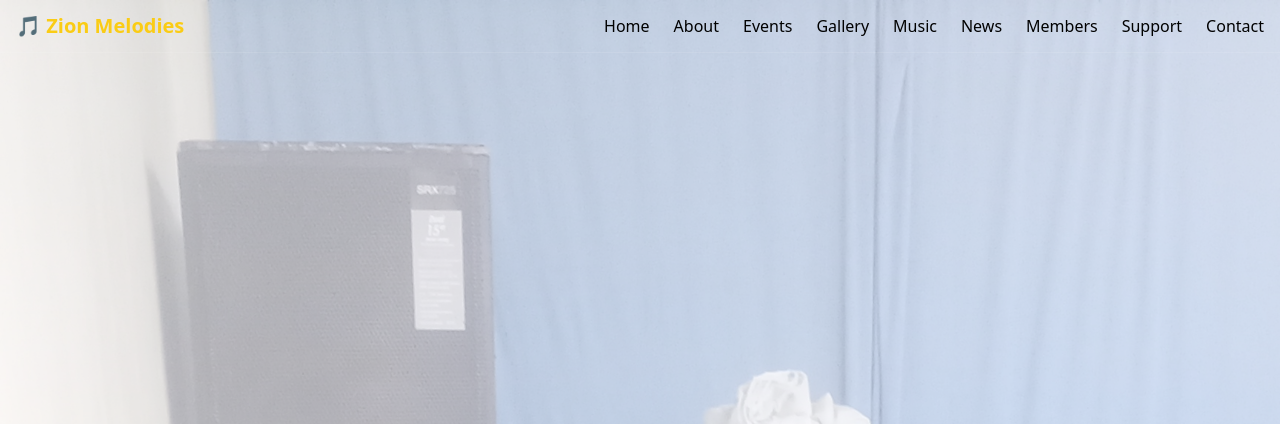
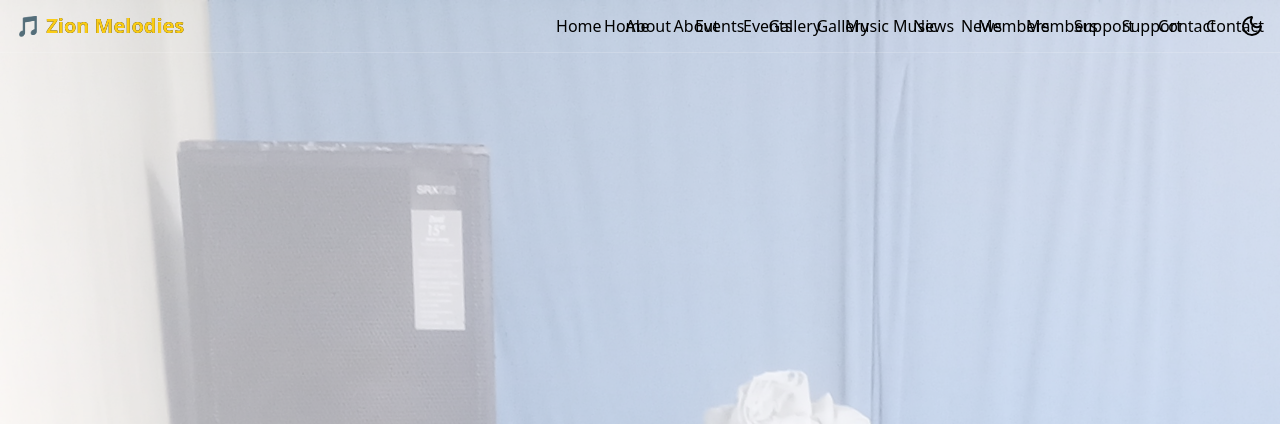
Before and after one commit to bonyborn254/ZionMelodiesBand, a Django app: template mainapp/templates/home.html in a window 1280 px wide. Shown: the top 424 px of the page. Run offline with Django 5.2, Linux system fonts and the light colour scheme; the template is opened without the code that fills it, so the values that code supplies are empty; some libraries are stand-ins or nearby versions.

Commit message:
Refactor base.html for improved structure and CSS

```diff
--- a/mainapp/templates/base.html
+++ b/mainapp/templates/base.html
@@ -1,33 +1,109 @@
 {% load static %}
 <!DOCTYPE html>
 <html lang="en">
-
 <head>
     <meta charset="UTF-8">
-    <meta name="viewport" content="width=device-width, initial-scale=1.0">
+    <meta name="viewport"
+          content="width=device-width, initial-scale=1.0">
+    <title>
+        {% block title %}
+            Zion Melodies Band
+        {% endblock %}
+    </title>
+    <!-- Tailwind CSS -->
+    <script src="https://cdn.tailwindcss.com"></script>
+    <!-- Google Fonts -->
+    <link rel="preconnect"
+          href="https://fonts.googleapis.com">
+    <link rel="preconnect"
+          href="https://fonts.gstatic.com"
+          crossorigin>
+    <link href="https://fonts.googleapis.com/css2?family=Playfair+Display:wght@700;900&family=DM+Sans:wght@400;500;700&display=swap"
+          rel="stylesheet">
+    <!-- Lucide -->
+    <script src="https://cdn.jsdelivr.net/npm/lucide/dist/umd/lucide.min.js"></script>
+    <!-- Custom CSS -->
+    <link rel="stylesheet"
+          href="{% static 'css/style.css' %}">
 
-    <title>{% block title %}Zion Melodies Band{% endblock %}</title>
-
-    <script src="https://cdn.tailwindcss.com"></script>
-
-    <script src="https://cdn.jsdelivr.net/npm/lucide@latest/dist/umd/lucide.min.js"></script>
-
-    <link href="https://fonts.googleapis.com/css2?family=Playfair+Display:wght@700;900&family=DM+Sans:wght@400;500;700&display=swap" rel="stylesheet">
-
-    <link rel="stylesheet" href="{% static 'css/style.css' %}">
-
-    {% block extra_css %}{% endblock %}
+    {% block extra_css %}
+    {% endblock %}
 </head>
-
 <body class="dark min-h-screen">
-
-{% block content %}
-
-{% endblock %}
-
-<script src="{% static 'js/main.js' %}"></script>
-
-{% block extra_js %}{% endblock %}
-
+    <!-- Navigation -->
+    <nav class="nav-blur fixed top-0 w-full z-50 border-b border-white/10">
+        <div class="max-w-7xl mx-auto px-4 py-3 flex items-center justify-between">
+            <a href="/"
+               class="font-display text-xl font-bold gold-gradient">
+                🎵 Zion Melodies
+            </a>
+            <div class="hidden md:flex gap-6 items-center">
+                <a href="#home">Home</a>
+                <a href="#about">About</a>
+                <a href="#events">Events</a>
+                <a href="#gallery">Gallery</a>
+                <a href="#music">Music</a>
+                <a href="#announcements">News</a>
+                <a href="#members">Members</a>
+                <a href="#support">Support</a>
+                <a href="#contact">Contact</a>
+                <button id="dark-toggle">
+                    <i data-lucide="moon"></i>
+                </button>
+            </div>
+            <button class="md:hidden"
+                    id="mobile-menu-btn">
+                <i data-lucide="menu"></i>
+            </button>
+        </div>
+        <div id="mobile-menu"
+             class="hidden md:hidden px-4 pb-4 space-y-2">
+            <a href="#home" class="block">Home</a>
+            <a href="#about" class="block">About</a>
+            <a href="#events" class="block">Events</a>
+            <a href="#gallery" class="block">Gallery</a>
+            <a href="#music" class="block">Music</a>
+            <a href="#announcements" class="block">News</a>
+            <a href="#members" class="block">Members</a>
+            <a href="#support" class="block">Support</a>
+            <a href="#contact" class="block">Contact</a>
+        </div>
+    </nav>
+    <!-- Messages -->
+    {% if messages %}
+        <div class="max-w-4xl mx-auto mt-24">
+            {% for message in messages %}
+                <div class="bg-green-600 text-white rounded-lg p-4 mb-3">
+                    {{ message }}
+                </div>
+            {% endfor %}
+        </div>
+    {% endif %}
+    <!-- Page Content -->
+    {% block content %}
+    {% endblock %}
+    <!-- Footer -->
+    <footer class="border-t border-white/10 py-8 text-center">
+        <h3 class="font-bold text-yellow-400">
+            © 2026 Zion Melodies Choir
+        </h3>
+        <p>
+            Let everything that has breath praise the Lord.
+        </p>
+        <p>
+            Psalm 150:6
+        </p>
+        <br>
+        <small>
+            Developed by Dev.Bony
+        </small>
+    </footer>
+    <!-- JavaScript -->
+    <script src="{% static 'js/main.js' %}"></script>
+    <script>
+        lucide.createIcons();
+    </script>
+    {% block extra_js %}
+    {% endblock %}
 </body>
 </html>
```
